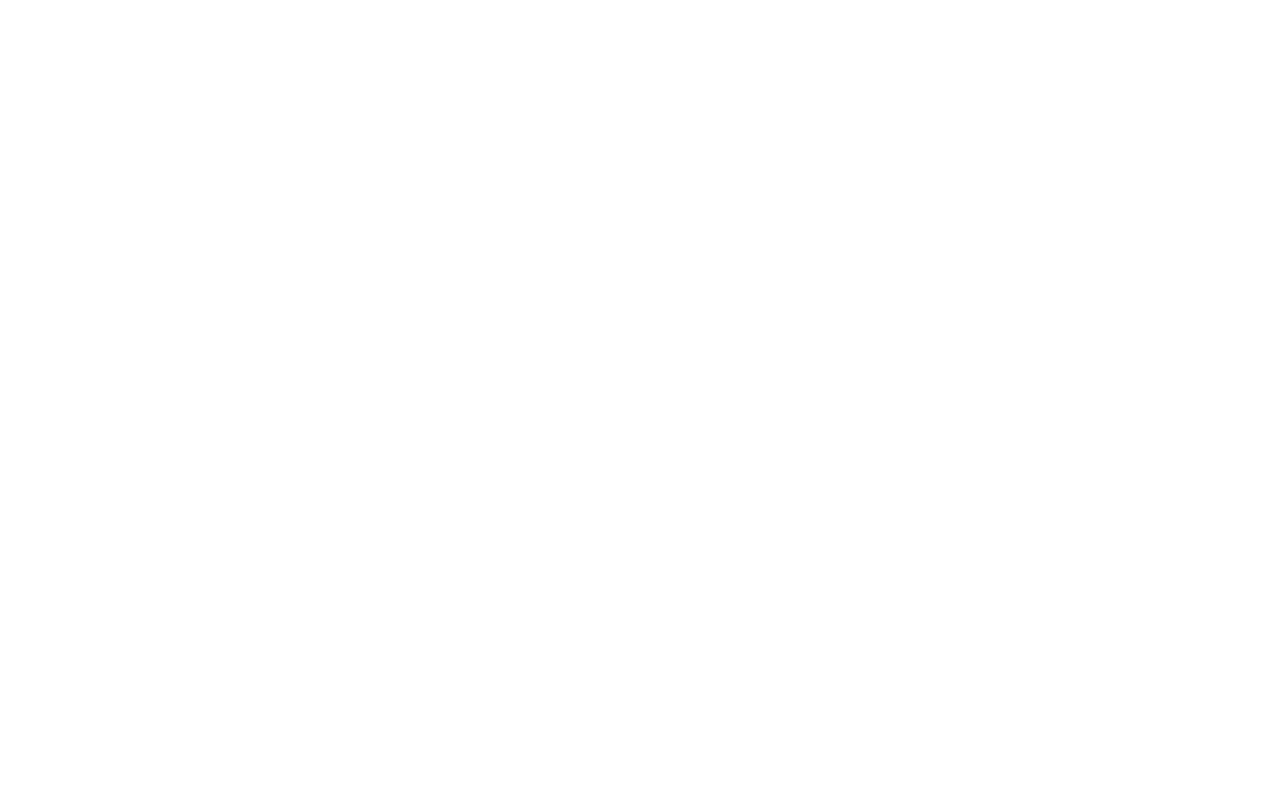
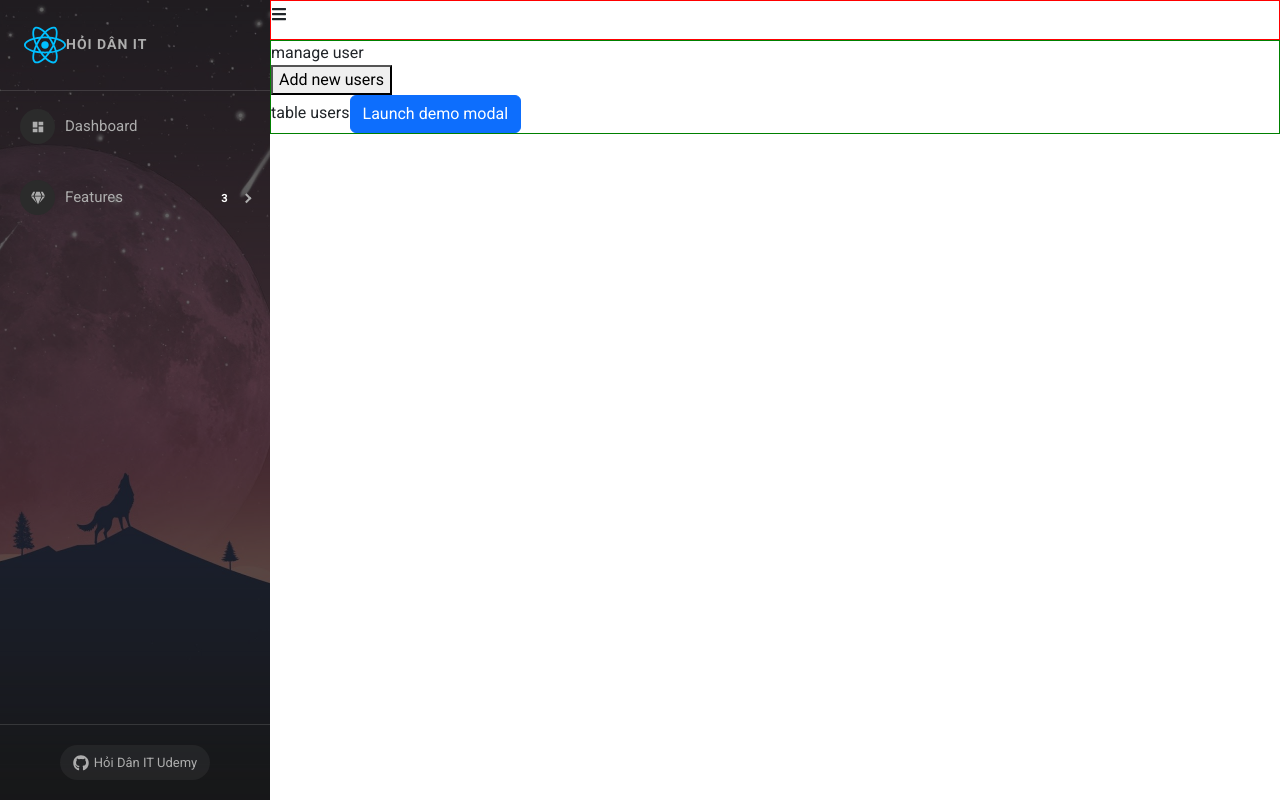
Before and after one commit to TRINHNAMTRUNG/ReactHook_With_HoiDanIT, a React (Create React App) app: page /admins/manage-user in a window 1280 px wide. Before the commit this address had no page. Built offline with nearby package versions, Linux system fonts and the light colour scheme.

Commit message:
Chapter6-Video 56

```diff
--- a/src/App.scss
+++ b/src/App.scss
@@ -71,7 +71,7 @@
       &.btn-signup {
         background-color: rgb(60, 60, 60);
         color: white;
-
+        border: none;
         &:hover {
           background-color: black;
         }
@@ -114,7 +114,7 @@
       .title-3 {
         button {
           border-radius: 5px;
-          border: 1px solid black;
+          border: none;
           padding: 10px;
           background-color: rgb(60, 60, 60);
           color: white;
--- a/src/components/Admin/Admin.js
+++ b/src/components/Admin/Admin.js
@@ -2,6 +2,7 @@
 import "../Admin/Admin.scss"
 import { FaBars } from "react-icons/fa";
 import { useState } from "react";
+import { Outlet } from "react-router-dom";
 const Admin = () => {
     const [collapsed, setCollapsed] = useState(false);
 
@@ -9,14 +10,17 @@
         <>
             <div className="admin-container">
                 <div className="admin-sidebar">
-                    <SideBar collapsed = {collapsed}/>
+                    <SideBar collapsed={collapsed} />
                 </div>
                 <div className="admin-content">
-                    <FaBars onClick={()=> {setCollapsed(!collapsed)}}/>
-                    Content here
+                    <div className="admin-header">
+                        <FaBars onClick={() => { setCollapsed(!collapsed) }} />
+                    </div>
+                    <div className="admin-main">
+                        <Outlet />
+                    </div>
                 </div>
             </div>
-
         </>
     )
 }
--- a/src/components/Admin/Admin.scss
+++ b/src/components/Admin/Admin.scss
@@ -1,8 +1,20 @@
-.admin-container{
+.admin-container {
     display: flex;
-    .admin-sidebar{
-        .pro-sidebar{
+
+    .admin-sidebar {
+        .pro-sidebar {
             height: 100vh;
         }
     }
+
+    .admin-content {
+        width: 100%;
+        .admin-header{
+            height: 40px;
+            border: 1px solid red;
+        }
+        .admin-main{
+            border: 1px solid green;
+        }
+    }
 }
--- /dev/null
+++ b/src/components/Admin/Content/Dashboard.js
@@ -0,0 +1,8 @@
+const DashBoard = (props)=> {
+    return(
+        <div>
+            DashBoard
+        </div>
+    )
+}
+export default DashBoard;
--- /dev/null
+++ b/src/components/Admin/Content/ManageUser.js
@@ -0,0 +1,22 @@
+import ModalCreateUser from "./ModalCreateUser";
+
+
+const ManageUser = (props) => {
+    return (
+        <div className="manage-user-container">
+            <div className="title">
+                manage user
+            </div>
+            <div className="user-content">
+                <div>
+                    <button>Add new users</button>
+                </div>
+                <div>
+                    table users
+                    <ModalCreateUser />
+                </div>
+            </div>
+        </div>
+    )
+}
+export default ManageUser;
--- /dev/null
+++ b/src/components/Admin/Content/ModalCreateUser.js
@@ -0,0 +1,65 @@
+import { useState } from 'react';
+import Button from 'react-bootstrap/Button';
+import Modal from 'react-bootstrap/Modal';
+
+const ModalCreateUser = () => {
+    const [show, setShow] = useState(false);
+
+    const handleClose = () => setShow(false);
+    const handleShow = () => setShow(true);
+
+    return (
+        <>
+            <Button variant="primary" onClick={handleShow}>
+                Launch demo modal
+            </Button>
+
+            <Modal
+                show={show}
+                onHide={handleClose}
+                size="lg"
+                backdrop="static"
+            >
+                <Modal.Header closeButton>
+                    <Modal.Title>Add new user</Modal.Title>
+                </Modal.Header>
+                <Modal.Body>
+                    <form className="row g-3">
+                        <div className="col-md-6">
+                            <label htmlFor="inputEmail4" className="form-label">Email</label>
+                            <input type="email" className="form-control" />
+                        </div>
+                        <div className="col-md-6">
+                            <label htmlFor="inputPassword4" className="form-label">Password</label>
+                            <input type="password" className="form-control" />
+                        </div>
+                        <div className="col-md-6">
+                            <label htmlFor="inputAddress" className="form-label">Username</label>
+                            <input type="text" className="form-control" placeholder="Username" />
+                        </div>
+                        <div className="col-md-4">
+                            <label htmlFor="inputState" className="form-label">Role</label>
+                            <select className="form-select" defaultValue="Choose...">
+                                <option value="ADMIN">ADMIN</option>
+                                <option value="USER">USER</option>
+                            </select>
+                        </div>
+                        <div className="col-md-12">
+                            <label className="form-label">Image</label>
+                            <input type="file" />
+                        </div>
+                    </form>
+                </Modal.Body>
+                <Modal.Footer>
+                    <Button variant="secondary" onClick={handleClose}>
+                        Close
+                    </Button>
+                    <Button variant="primary" onClick={handleClose}>
+                        Save
+                    </Button>
+                </Modal.Footer>
+            </Modal>
+        </>
+    );
+}
+export default ModalCreateUser;
--- a/src/components/Admin/SideBar.js
+++ b/src/components/Admin/SideBar.js
@@ -14,6 +14,7 @@
 
 import { FaReact } from "react-icons/fa";
 import { MdDashboard } from "react-icons/md";
+import { Link } from "react-router-dom";
 const SideBar = ({ image, collapsed, toggled, handleToggleSidebar }) => {
     return (
         <>
@@ -37,7 +38,7 @@
                             whiteSpace: 'nowrap',
                         }}
                     >
-                        <FaReact size="3em" color="00bfff"/>
+                        <FaReact size="3em" color="00bfff" />
                         <span>Hỏi Dân IT</span>
                     </div>
                 </SidebarHeader>
@@ -46,9 +47,9 @@
                     <Menu iconShape="circle">
                         <MenuItem
                             icon={<MdDashboard />}
-                            // suffix={<span className="badge red">New</span>}
+                        // suffix={<span className="badge red">New</span>}
                         >
-                            dashboard
+                            <Link to="/admins" >Dashboard</Link>
                         </MenuItem>
                     </Menu>
                     <Menu iconShape="circle">
@@ -57,7 +58,9 @@
                             icon={<FaGem />}
                             title="Features"
                         >
-                            <MenuItem> Quản Lý Users</MenuItem>
+                            <MenuItem>
+                                <Link to="/admins/manage-user" >Quản Lý Users</Link>
+                            </MenuItem>
                             <MenuItem> Quản Lý Bài Quiz</MenuItem>
                             <MenuItem> Quản Lý Câu Hỏi</MenuItem>
                         </SubMenu>
--- a/src/index.js
+++ b/src/index.js
@@ -12,6 +12,8 @@
 import User from './components/User/User.js';
 import Admin from './components/Admin/Admin.js';
 import HomePage from './components/Home/HomePage.js';
+import ManageUser from './components/Admin/Content/ManageUser.js';
+import DashBoard from './components/Admin/Content/Dashboard.js';
 
 const root = ReactDOM.createRoot(document.getElementById('root'));
 root.render(
@@ -22,10 +24,13 @@
   <BrowserRouter>
     <Routes>
       <Route path="/" element={<App />} >
-        <Route path="/users" element={<User />} />
+        <Route path="users" element={<User />} />
         <Route index element={<HomePage />} />
       </Route>
-      <Route path="/admins" element={<Admin />} />
+      <Route path="/admins" element={<Admin />} >
+        <Route index element={<DashBoard />} />
+        <Route path="manage-user" element={<ManageUser />} />
+      </Route>
     </Routes>
   </BrowserRouter>
 );
```
